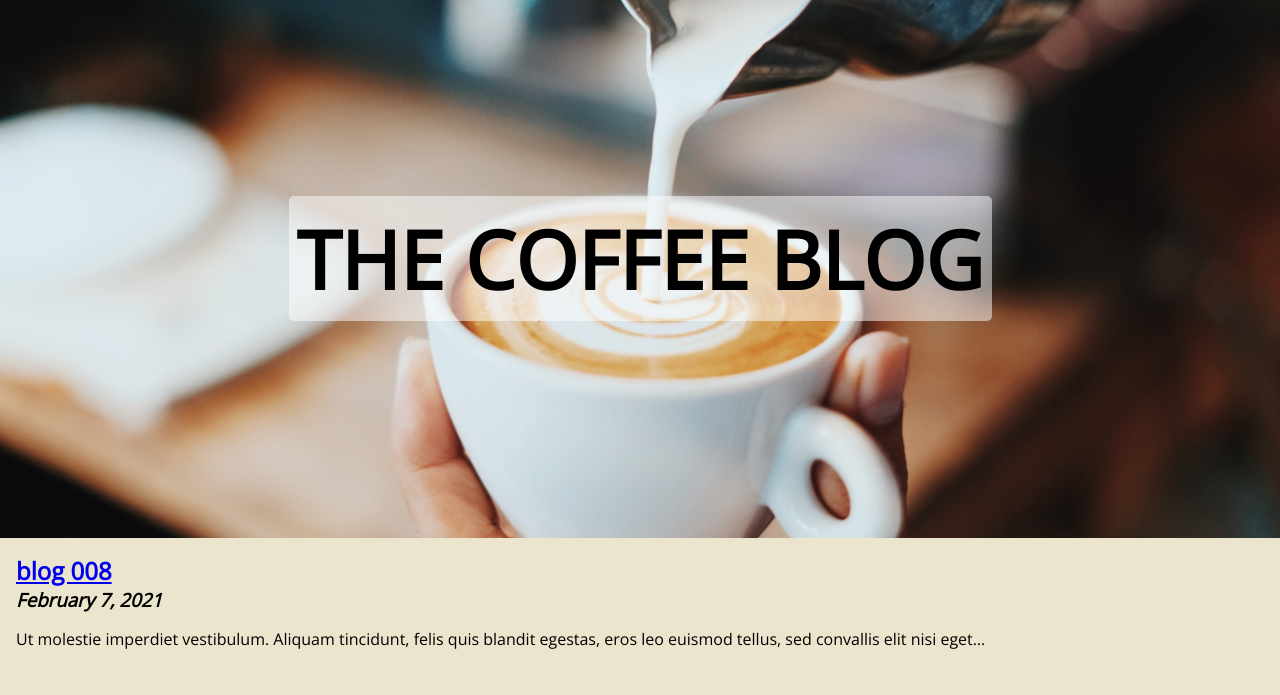
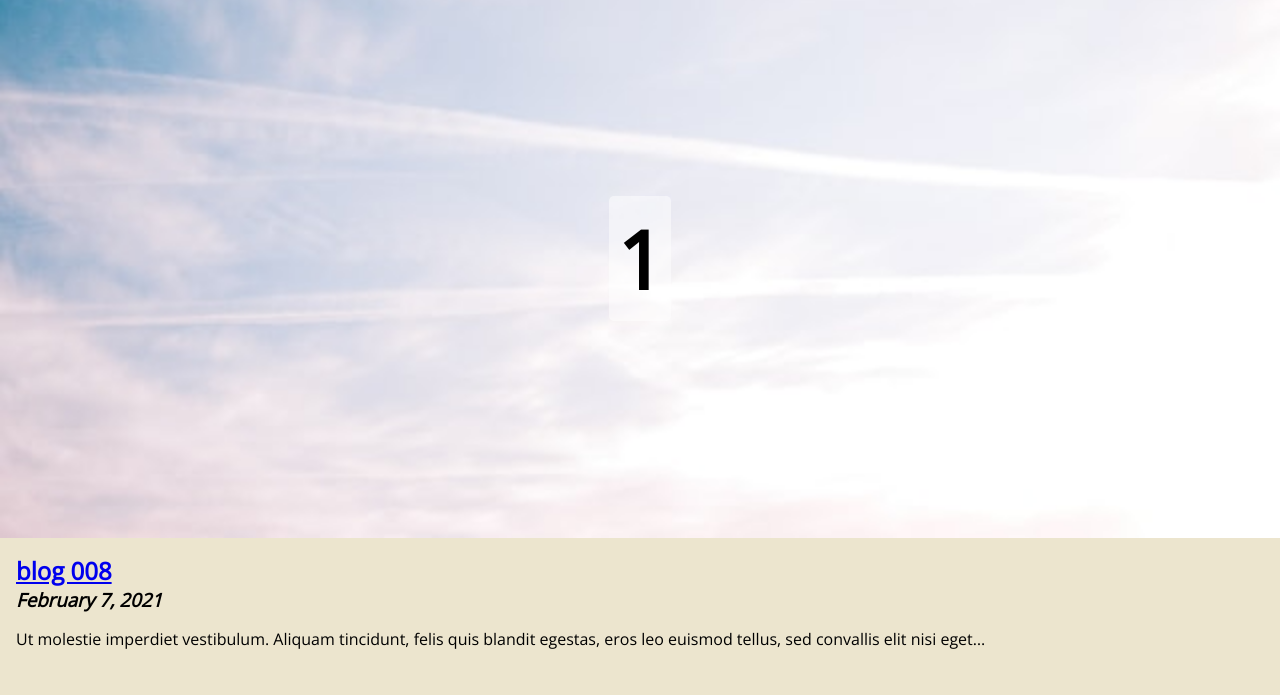
Before and after one commit to leung123/CoffeeShop_001, a Gatsby site: page / in a window 1280 px wide. Shown: the part 101-796 px from the top of the page. Built offline with nearby package versions, Linux system fonts and the light colour scheme; Gatsby itself is replaced by a stand-in of ours.

Commit message:
use cms data in index page

```diff
--- a/gatsby-config.js
+++ b/gatsby-config.js
@@ -2,6 +2,7 @@
 	siteMetadata: {
 		title: 'The Coffee Blog',
 	},
+
 	plugins: [
 		'gatsby-plugin-netlify-cms',
 		{
@@ -11,6 +12,13 @@
 				path: 'src/blog',
 			},
 		},
+		{
+			resolve: 'gatsby-source-filesystem',
+			options: {
+				name: 'pageData',
+				path: 'src/pageData',
+			},
+		},
 		'gatsby-transformer-remark',
 	],
 };
--- a/src/pages/index.js
+++ b/src/pages/index.js
@@ -1,7 +1,10 @@
 import React from 'react';
+
 import { graphql, useStaticQuery } from 'gatsby';
+
 import BlogList from '../components/BlogList';
 import Layout from '../components/Layout';
+
 import styles from './index.module.css';
 
 export default function IndexPage() {
@@ -12,12 +15,24 @@
           title
         }
       }
+      markdownRemark(frontmatter: { contentKey: { eq: "indexPage" } }) {
+        frontmatter {
+          tagline
+          heroImage
+        }
+      }
     }
   `);
+
+  const tagline = data.markdownRemark.frontmatter.tagline;
+  const heroImage = data.markdownRemark.frontmatter.heroImage;
+
   return (
     <Layout>
-			<div id={styles.hero}>
-				<h1>{data.site.siteMetadata.title}</h1>
+      <div
+        id={styles.hero}
+        style={{ backgroundImage: `url('${heroImage}')` }}>
+        <h1>{tagline}</h1>
       </div>
       <BlogList />
     </Layout>
```
Lines whose indentation alone changed are shown as unchanged.
